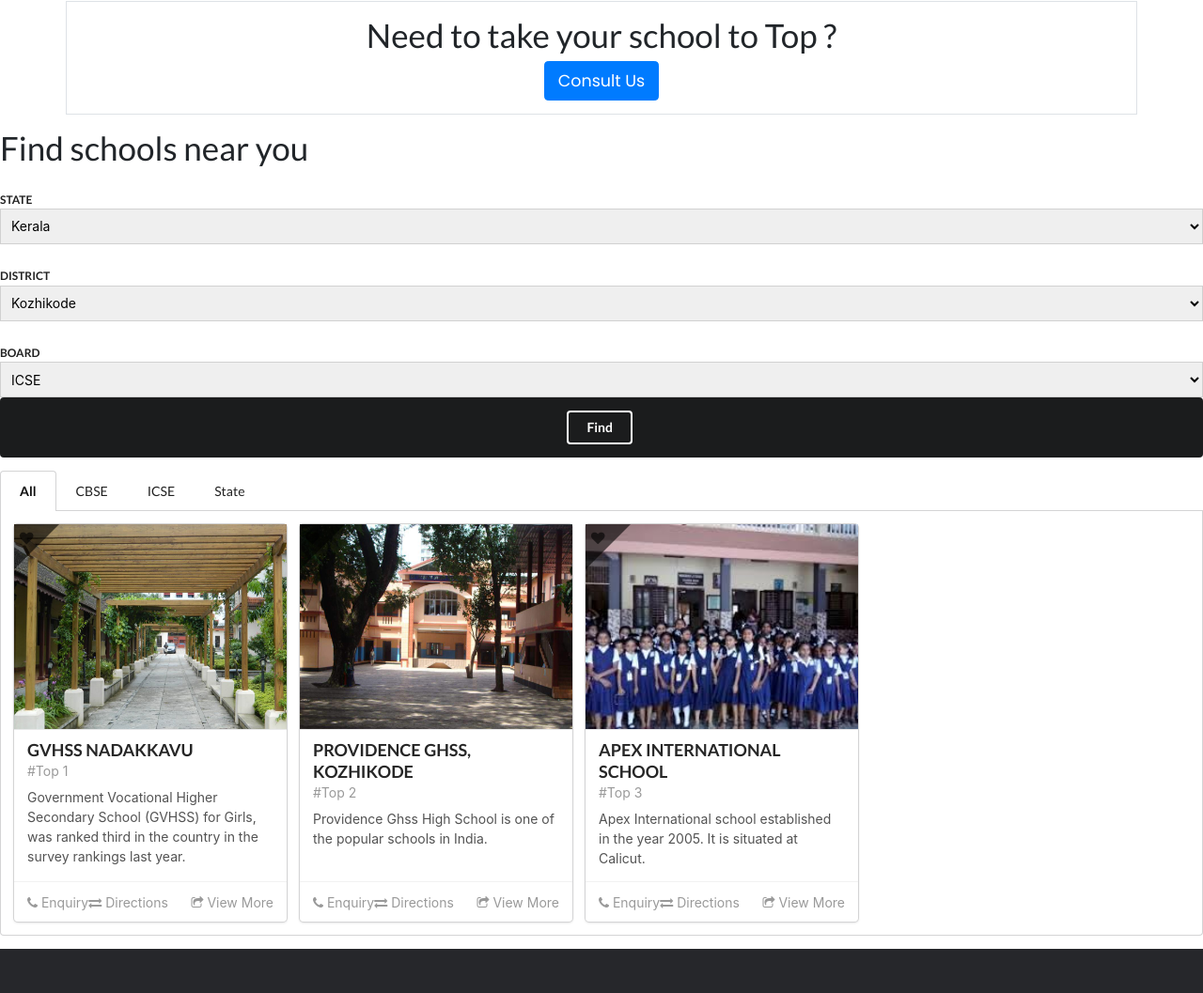
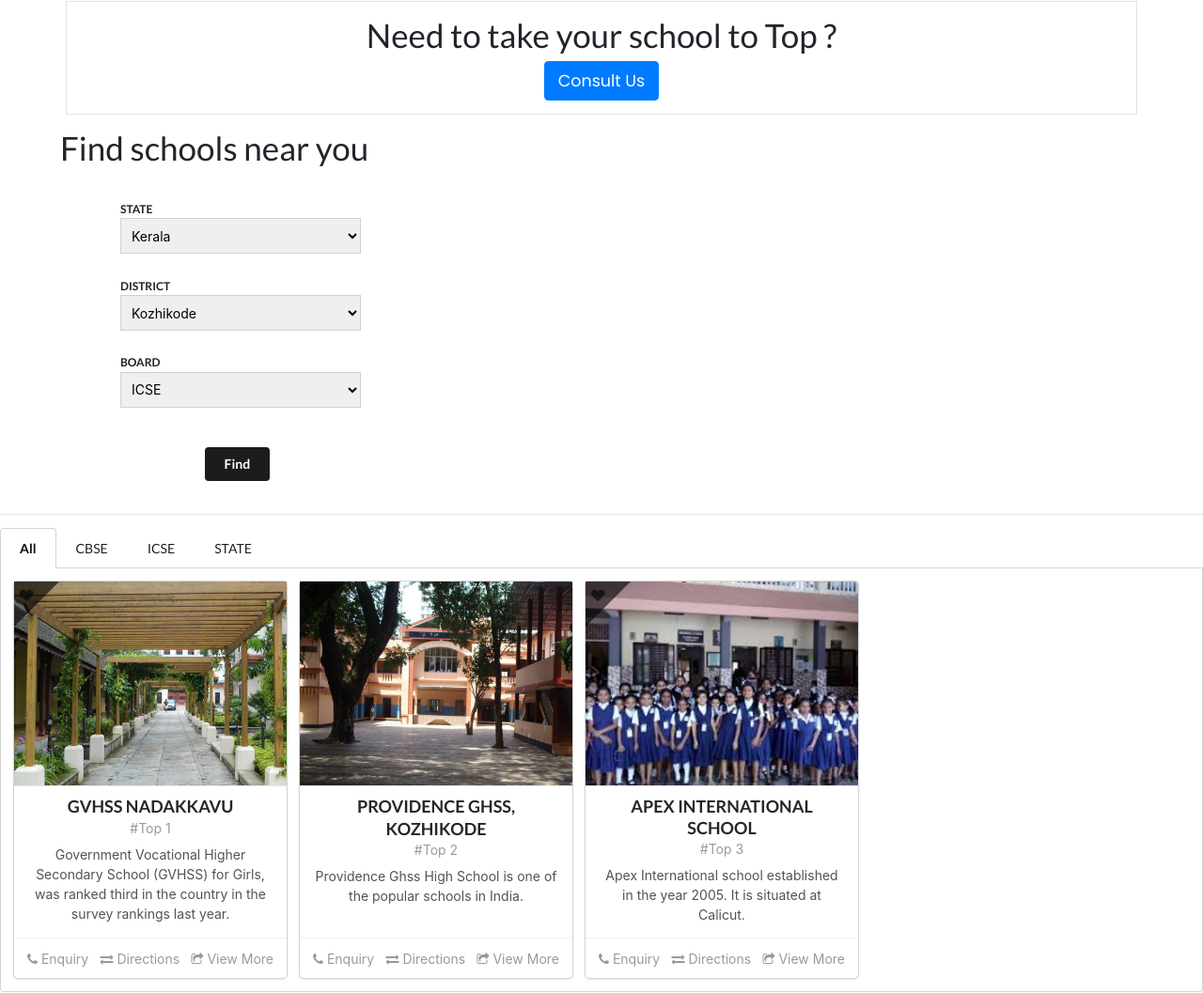
Before and after one commit to anooja-m/schoolwebsite, a plain HTML site: page index.html in a window 1280 px wide. Shown: the part 1613-2670 px from the top of the page at 94% size. Drawn offline with nearby package versions, Linux system fonts and the light colour scheme.

Commit message:
dropdownedited

```diff
--- a/css/style.css
+++ b/css/style.css
@@ -104,9 +104,8 @@ section{
 
 .subtitle{
 
-	padding-left: 30%;
-	padding-right: 30%
-	padding-bottom:20%;
+	padding-left: 40%;
+	padding-right: 40%;
 	text-decoration: underline;
 
 }
@@ -118,9 +117,20 @@ section{
 
 
 
+.find{
+	margin: auto;
+	padding-top: 3%;
+	padding-left: 10%;
+	padding-right: 70%;
+}
+ .findtitle{
+ margin: auto;
+ padding-left: 5%;
 
-
-
+ }
+.findbtn{
+	padding-left: 17%;
+}
 
 .site-footer
 {
--- a/index.html
+++ b/index.html
@@ -43,7 +43,8 @@
 
 <section id="cardrow">
 	<h1 class="cardtitle">Guide your child to a better future</h1>
-<h3 class="subtitle">Find the best school</h3>
+<h3 class="subtitle">Top  schools</h3>
+<br>
 <center>
 <div class="ui link cards">
 
@@ -155,8 +156,10 @@
 </div>
 
 
-
+<div class="findtitle">
 <h1>Find schools near you</h1>
+</div>
+<div class="find">
 <div class="ui sub header">State</div>
 <select name="skills" class="ui fluid search dropdown">
   <option value="">Kerala</option>
@@ -179,11 +182,17 @@
 <option value="css">Kerala</option>
 
 </select>
-<center>
-	<div class="ui inverted segment">
-<button class="ui inverted button"> Find </button>
 </div>
-</center>
+<br>
+<br>
+<div class="findbtn">
+	<button class="ui secondary button">
+  Find
+</button>
+</div>
+<br>
+<hr>
+
 
 
 
@@ -192,10 +201,10 @@
   <a class="item active" data-tab="first">All</a>
   <a class="item" data-tab="second">CBSE</a>
   <a class="item" data-tab="third">ICSE</a>
-  <a class="item" data-tab="fourth">State</a>
+  <a class="item" data-tab="fourth">STATE</a>
 </div>
 <div class="ui bottom attached tab segment active" data-tab="first">
-
+  <center>
 <div class="ui link cards">
 
   <div class="card">
@@ -293,6 +302,7 @@
   </div>
 </div>
 </div>
+</center>
 <div class="ui bottom attached tab segment" data-tab="second">
   Second
 </div>
```
